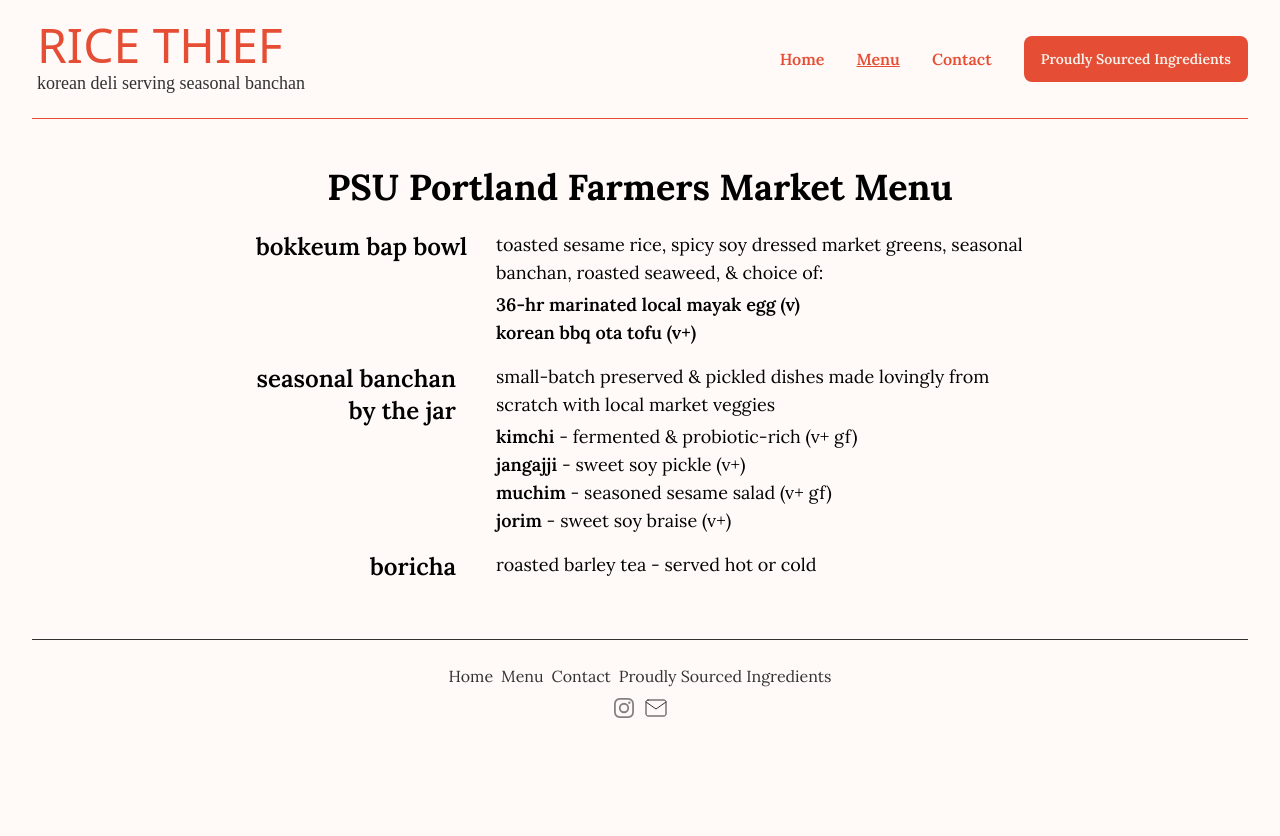
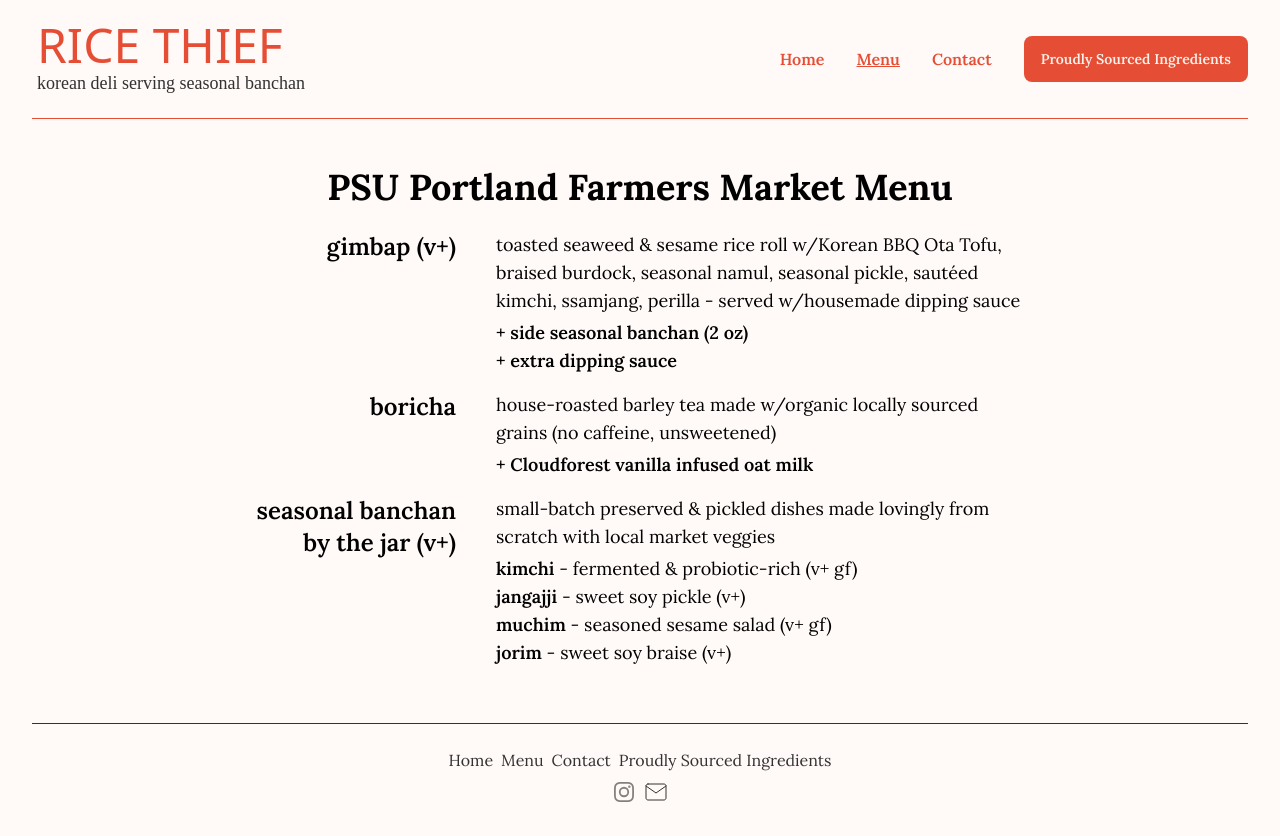
Before and after one commit to IanKBovard/ricethiefpdx, a React (Vite) app: page /menu in a window 1280 px wide. Before the commit the page ends 800 px from the top, so only its background shows below. Built offline with nearby package versions, Linux system fonts and the light colour scheme; a web font is replaced by a local one.

Commit message:
update menu, hero image, farm list

```diff
--- a/src/Components/Gallery.jsx
+++ b/src/Components/Gallery.jsx
@@ -1,7 +1,13 @@
 const Gallery = () => (
   <section className='max-w-[85rem] mx-auto px-4 sm:px-6 lg:px-8 py-8'>
     <h2 className='mb-6 lg:mb-12 text-2xl md:text-4xl font-bold text-center'>
-      Follow me on Instagram
+      <a
+        href='https://www.instagram.com/ricethiefpdx/'
+        rel='noreferrer noopener'
+        target='_blank'
+        className='underline hover:no-underline'>
+        Follow me on Instagram
+      </a>
     </h2>
     <div className='grid grid-cols-2 md:grid-cols-5 gap-4'>
       <a
--- a/src/Components/Hero.jsx
+++ b/src/Components/Hero.jsx
@@ -19,7 +19,7 @@
       <div className='lg:col-span-3 mt-10 lg:mt-0'>
         <img
           className='w-full rounded-xl'
-          src='/images/psu-stand.jpg'
+          src='/images/gimbap-chop.jpg'
           alt='Hero Image'
         />
       </div>
--- a/src/Pages/Menu.jsx
+++ b/src/Pages/Menu.jsx
@@ -8,27 +8,42 @@
     <div className='max-w-3xl mx-auto mt-2'>
       <div className='flex flex-col pt-2 sm:gap-10 sm:flex-row'>
         <p className='sm:w-[200px] text-lg lg:text-2xl font-semibold sm:text-right shrink-0 text-nowrap'>
-          bokkeum bap bowl
+          gimbap (v+)
         </p>
         <p className='text-justify lg:text-lg sm:text-left'>
-          toasted sesame rice, spicy soy dressed market greens,
-          seasonal banchan, roasted seaweed, & choice of:
+          toasted seaweed & sesame rice roll w/Korean BBQ Ota Tofu,
+          braised burdock, seasonal namul, seasonal pickle, sautéed
+          kimchi, ssamjang, perilla - served w/housemade dipping sauce
           <p className='mt-1'>
             <span className='font-semibold'>
-              36-hr marinated local mayak egg (v)
+              + side seasonal banchan (2 oz)
             </span>
           </p>
           <p className=''>
             <span className='font-semibold'>
               {' '}
-              korean bbq ota tofu (v+)
+              + extra dipping sauce
             </span>
           </p>
         </p>
       </div>
       <div className='flex flex-col pt-2 sm:gap-10 sm:flex-row mt-2'>
         <p className='sm:w-[200px] text-lg lg:text-2xl font-semibold sm:text-right shrink-0'>
-          seasonal banchan by the jar
+          boricha
+        </p>
+        <p className='text-justify sm:text-left w-full lg:text-lg'>
+          house-roasted barley tea made w/organic locally sourced
+          grains (no caffeine, unsweetened)
+          <p className='mt-1'>
+            <span className='font-semibold'>
+              + Cloudforest vanilla infused oat milk
+            </span>
+          </p>
+        </p>
+      </div>
+      <div className='flex flex-col pt-2 sm:gap-10 sm:flex-row mt-2'>
+        <p className='sm:w-[200px] text-lg lg:text-2xl font-semibold sm:text-right shrink-0'>
+          seasonal banchan by the jar (v+)
         </p>
         <p className='text-justify sm:text-left lg:text-lg'>
           small-batch preserved & pickled dishes made lovingly from
@@ -51,14 +66,6 @@
           </p>
         </p>
       </div>
-      <div className='flex flex-col pt-2 sm:gap-10 sm:flex-row mt-2'>
-        <p className='sm:w-[200px] text-lg lg:text-2xl font-semibold sm:text-right shrink-0'>
-          boricha
-        </p>
-        <p className='text-justify sm:text-left w-full lg:text-lg'>
-          roasted barley tea - served hot or cold
-        </p>
-      </div>
     </div>
   </section>
 )
--- a/src/Pages/ProudlySourcedIngredients.jsx
+++ b/src/Pages/ProudlySourcedIngredients.jsx
@@ -17,15 +17,6 @@
       <div className='flex flex-col mt-6 gap-1'>
         <p className='md:text-xl'>
           <a
-            href='https://www.instagram.com/barnfrogfarms/'
-            rel='noreferrer noopener'
-            target='_blank'
-            className='underline hover:no-underline'>
-            Barn From Farm - Halsey, Oregon
-          </a>
-        </p>
-        <p className='md:text-xl'>
-          <a
             href='https://www.instagram.com/bairdfamilyorchards/'
             rel='noreferrer noopener'
             target='_blank'
@@ -35,11 +26,29 @@
         </p>
         <p className='md:text-xl'>
           <a
+            href='https://www.instagram.com/barnfrogfarms/'
+            rel='noreferrer noopener'
+            target='_blank'
+            className='underline hover:no-underline'>
+            Barn Frog Farm - Halsey, Oregon
+          </a>
+        </p>
+        <p className='md:text-xl'>
+          <a
             href='https://www.gatheringtogetherfarm.com/'
             rel='noreferrer noopener'
             target='_blank'
             className='underline hover:no-underline'>
             Gathering Together Farm - Philomath, OR
+          </a>
+        </p>
+        <p className='md:text-xl'>
+          <a
+            href='https://geecreekfarm.org/'
+            rel='noreferrer noopener'
+            target='_blank'
+            className='underline hover:no-underline'>
+            Gee Creek Farm - Ridgefield, WA
           </a>
         </p>
         <p className='md:text-xl'>
@@ -89,6 +98,15 @@
       <div className='flex flex-col mt-6 gap-1'>
         <p className='md:text-xl'>
           <a
+            href='https://www.cloudforest.shop/'
+            rel='noreferrer noopener'
+            target='_blank'
+            className='underline hover:no-underline'>
+            Cloudforest - Portland, OR
+          </a>
+        </p>
+        <p className='md:text-xl'>
+          <a
             href='https://www.otapdx.com/'
             rel='noreferrer noopener'
             target='_blank'
```
Also changed, not shown: public/images/gimbap-chop.jpg (added).
